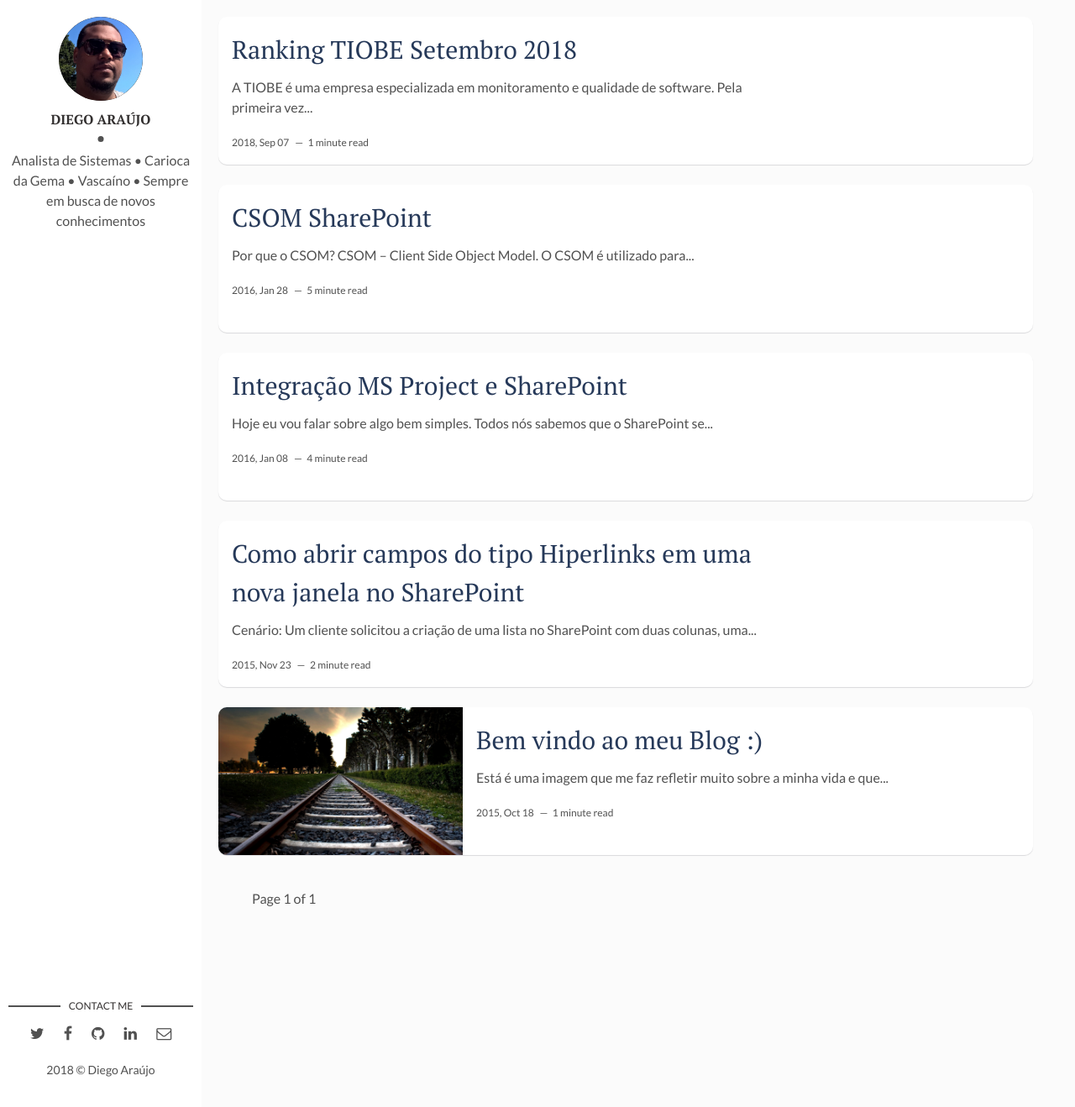
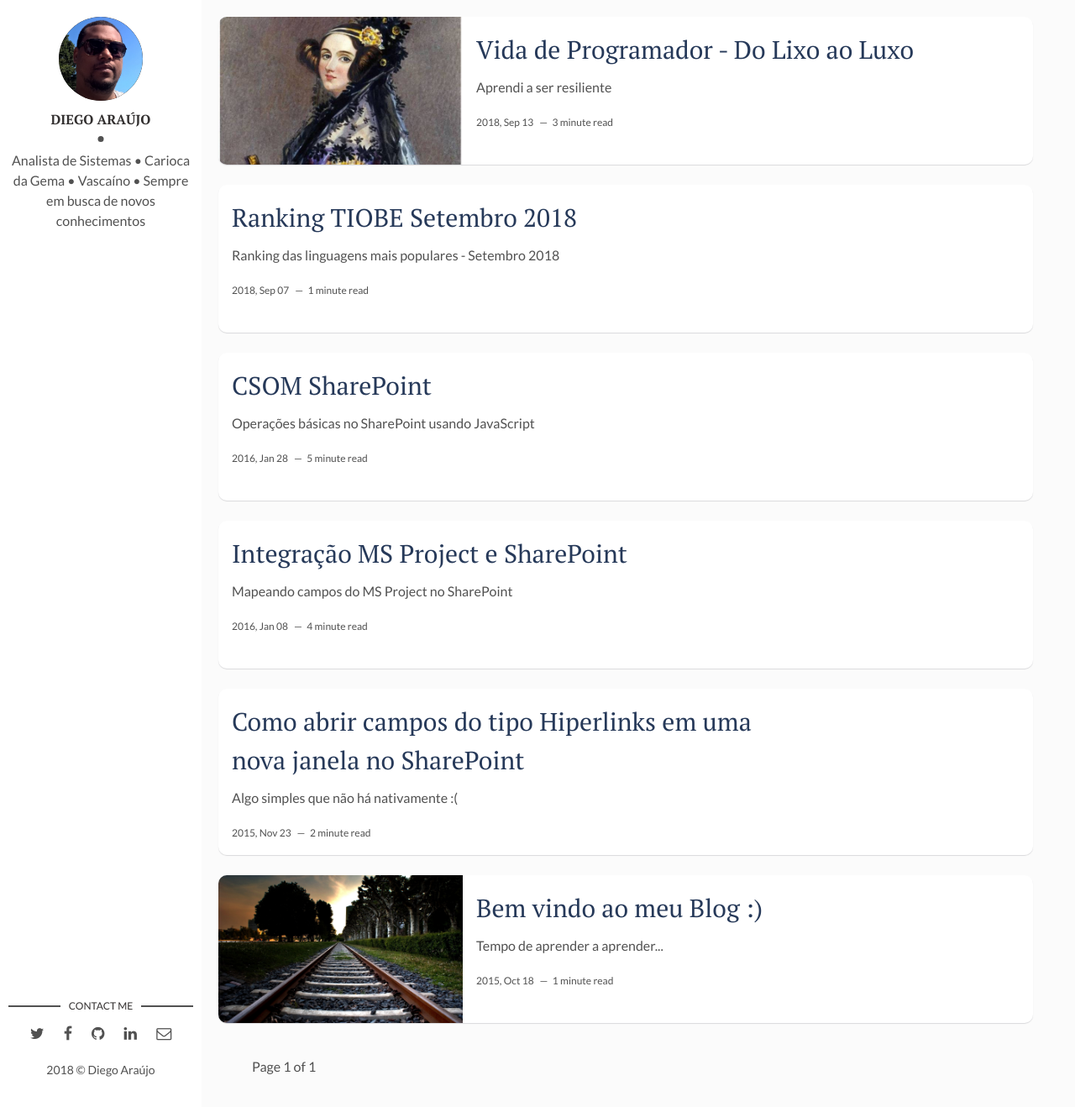
Before and after one commit to diegosaraujo/diegosaraujo.github.io, a Jekyll site: the page built from index.html, in a window 1280 px wide and 1318 px high. Shown: the whole window at 84% size. Built offline with Jekyll 4.4.1, drawn with Linux system fonts in a browser that asks for light colours; the list of posts is cut into pages by our own code; some of the changed lines change nothing that is shown.

Commit message:
Added new Post about Vida de Programador

```diff
--- /dev/null
+++ b/_posts/2018-09-13-Vida-de-Programador.md
@@ -0,0 +1,55 @@
+---
+layout: post
+title: Vida de Programador - Do Lixo ao Luxo
+date: 2018-09-13 03:10:00
+description: Aprendi a ser resiliente
+img: vida/ada.jpg
+fig-caption:
+tags: [Vida]
+---
+
+#### Definição de resiliência
+
+>A **resiliência** é a capacidade de o indivíduo lidar com problemas, adaptar-se a mudanças, superar obstáculos ou resistir à pressão de situações adversas - choque, estresse, algum tipo de evento traumático, etc.
+
+Hojé é dia 13/09, dia do programador. Nada melhor do que falar sobre esta data especial para nós.
+
+#### Por que dia 13/09?
+O Dia do Programador será sempre no 256º dia do ano. Como um bit representa dois valores (1 ou 0) e um byte possui 8 bits, o byte consegue representar até 256 valores. Simplificando, isto quer dizer que, 2 elevado a 8 é igual a **256**. Só não será comemorado neste dia em anos bissextos.
+
+<center><img src="/assets/img/vida/the_rock.gif" alt="The Rock aprova" style="max-width: 30%;"></center>
+
+### Do Lixo ao Luxo
+
+Essa frase representa muito bem o dia do programador e diz muito sobre **resiliência**.
+As definições dos conceitos, "lixo" e "luxo", serão dadas à partir de minhas experiências pessoais.
+
+Quando começamos a programar, constantemente nos deparamos com barreiras. Estamos sempre nos perguntando se é isso mesmo que queremos e se um dia iremos entender todas as sopas de letrinhas que o professor da faculdade fala, se um dia iremos entender os paradigmas da programação, se a terra da programação é plana, entre outros questionamentos internos e externos.
+
+Nos sentimos mal quando não conseguimos encontrar a solução de um problema, independente da complexidade dele.
+Quantas noites dormi mal pensando na solução de um problema, ou até mesmo sonhei com o código e do nada, ShAzAm...
+
+<center><img src="/assets/img/vida/shazam.gif" alt="shazam dançando" style="max-width: 30%;"></center>
+
+O meu subconsciente resolve a questão enquanto durmo, mas nas 8hs de trabalho a minha mente não encontra a solução. Porquê?!?!?
+
+Quantas vezes pensamos em desistir e virar mendigos?...kkkkk...ou até mesmo brincamos vendo alguém bêbado na sarjeta e enchemos a boca para falar: “Esse aí é ex-programador lá da empresa”.
+
+Brincadeiras à parte, nosso dia a dia é corrido e cheio de desafios. Estes momentos são os que nos tornam mais **resilientes**.
+
+A conscientização de que sempre estaremos em constante evolução é o que nos move.
+
+**Do Lixo?** Porque o lixo pode se tornar algo grande, ser reciclado, retrabalhado, ter um novo destino.
+Estamos sempre sendo reciclados, não podemos parar nunca, sempre há algo novo surgindo: uma tecnologia, uma linguagem, uma forma de otimizar algo e etc.
+
+
+**Do Luxo?** Porque sempre que aprendemos algo nos sentimos como um super-heróis. Nos sentimos ricos com novos aprendizados, e quando encontramos a solução?!?! Nada nos segura, queremos pagar rodada de chopp, queremos dividir a vitória com nossos amigos. Sabe porquê?!?! **Matamos um bug por dia!**
+
+
+O dia do programador para mim é o dia da **resiliência**, me faz lembrar que eu não desisti enquanto estive na dificuldade, que sempre serei “lixo” (no bom sentido da palavra). Pronto para ser reutilizado e extrair mais uma vez o melhor de minha matéria prima.
+
+A cada ano que passa eu me sinto mais apaixonado pelo o que eu faço e mais forte para alcançar os meus objetivos.
+
+A vida é um grande aprendizado...
+
+> Cada fracasso ensina ao homem algo que ele precisava aprender. - Charles Dickens
--- a/index.html
+++ b/index.html
@@ -9,7 +9,7 @@ layout: main
   {% endif %}
   <div class="post-content">
     <h2 class="post-title"><a href="{{post.url | prepend: site.baseurl}}">{{post.title}}</a></h2>
-    <p>{{ post.content | strip_html | truncatewords: 15 }}</p>
+    <p>{{ post.description | strip_html }}</p>
     <span class="post-date">{{post.date | date: '%Y, %b %d'}}&nbsp;&nbsp;&nbsp;—&nbsp;</span>
     <span class="post-words">{% capture words %}{{ post.content | number_of_words }}{% endcapture %}{% unless words contains "-" %}{{ words | plus: 250 | divided_by: 250 | append: " minute read" }}{% endunless %}</span>
   </div>
```
Also changed, not shown: assets/img/70_483/serieCSharp.png (added), assets/img/vida/ada.jpg (added), assets/img/vida/shazam.gif (added), 9 other files.
